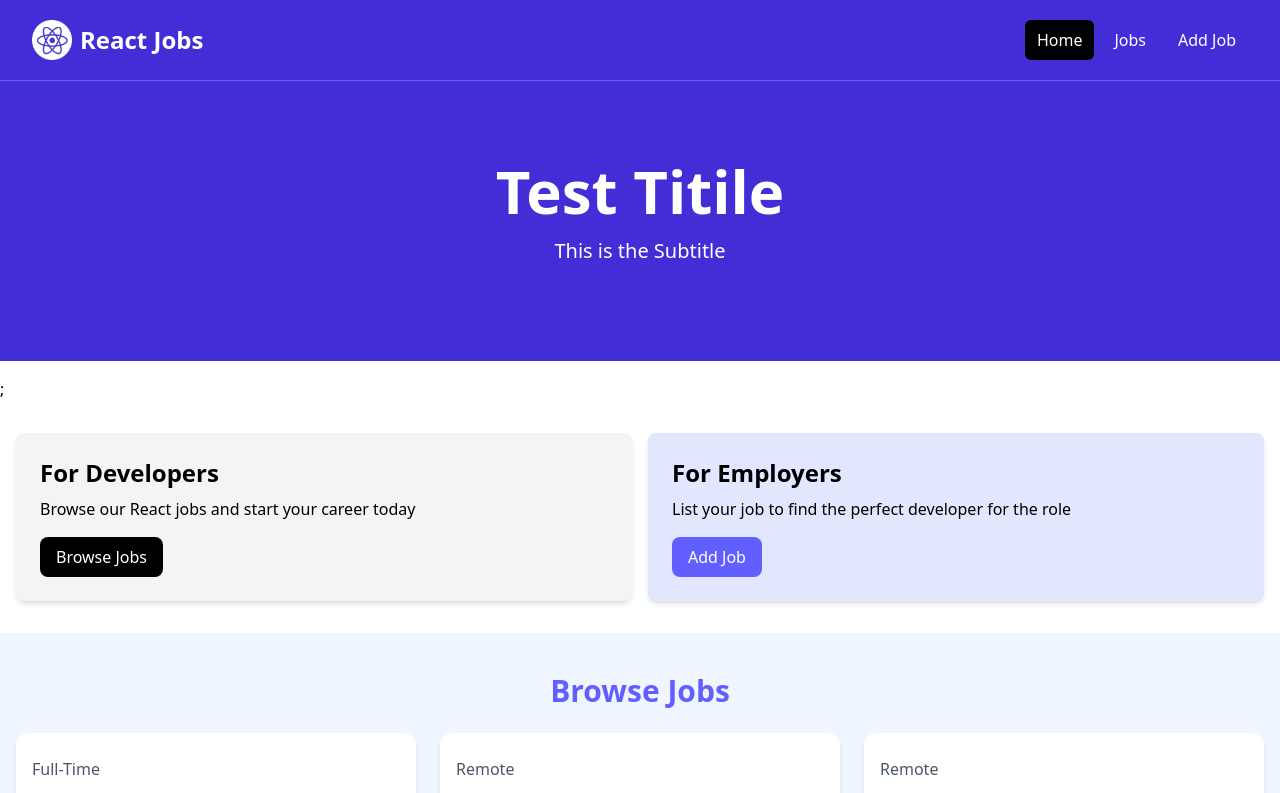
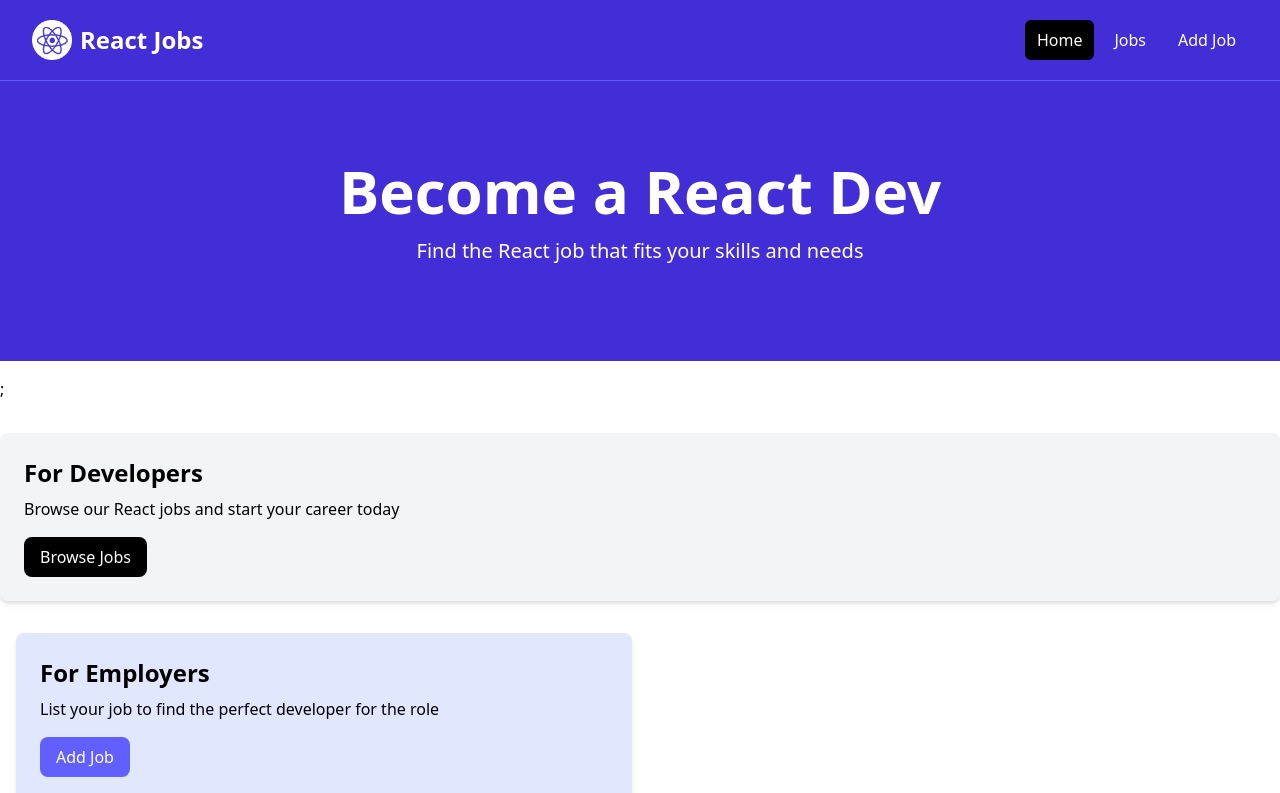
Before and after one commit to ranahusain/react_jsx, a React (Vite) app: page / in a window 1280 px wide. Shown: the top 793 px of the page. Built offline with nearby package versions, Linux system fonts and the light colour scheme; the HTML template or start-up script is replaced by a standard one.

Commit message:
all files commit components homecards card

```diff
--- a/src/App.jsx
+++ b/src/App.jsx
@@ -1,41 +1,13 @@
 import Navbar from "./components/Navbar";
 import Hero from "./components/Hero";
+import HomeCards from "./components/HomeCards";
 const App = () => {
   return (
     <>
       <Navbar />
-      <Hero title="Test Titile" subtitle="This is the Subtitle" />
-      {/* <!-- Developers and Employers --> */}
-      <section className="py-4">
-        <div className="container-xl lg:container m-auto">
-          <div className="grid grid-cols-1 md:grid-cols-2 gap-4 p-4 rounded-lg">
-            <div className="bg-gray-100 p-6 rounded-lg shadow-md">
-              <h2 className="text-2xl font-bold">For Developers</h2>
-              <p className="mt-2 mb-4">
-                Browse our React jobs and start your career today
-              </p>
-              <a
-                href="/jobs.html"
-                className="inline-block bg-black text-white rounded-lg px-4 py-2 hover:bg-gray-700"
-              >
-                Browse Jobs
-              </a>
-            </div>
-            <div className="bg-indigo-100 p-6 rounded-lg shadow-md">
-              <h2 className="text-2xl font-bold">For Employers</h2>
-              <p className="mt-2 mb-4">
-                List your job to find the perfect developer for the role
-              </p>
-              <a
-                href="/add-job.html"
-                className="inline-block bg-indigo-500 text-white rounded-lg px-4 py-2 hover:bg-indigo-600"
-              >
-                Add Job
-              </a>
-            </div>
-          </div>
-        </div>
-      </section>
+      {/* <Hero title="Test Titile" subtitle="This is the Subtitle" /> */}
+      <Hero />
+      <HomeCards />
 
       {/* <!-- Browse Jobs --> */}
       <section className="bg-blue-50 px-4 py-10">
--- /dev/null
+++ b/src/components/Card.jsx
@@ -0,0 +1,22 @@
+const Card = () => {
+  return (
+    <section className="py-4">
+      <div className="container-xl lg:container m-auto">
+        <div className="bg-gray-100 p-6 rounded-lg shadow-md">
+          <h2 className="text-2xl font-bold">For Developers</h2>
+          <p className="mt-2 mb-4">
+            Browse our React jobs and start your career today
+          </p>
+          <a
+            href="/jobs.html"
+            className="inline-block bg-black text-white rounded-lg px-4 py-2 hover:bg-gray-700"
+          >
+            Browse Jobs
+          </a>
+        </div>
+      </div>
+    </section>
+  );
+};
+
+export default Card;
--- a/src/components/Hero.jsx
+++ b/src/components/Hero.jsx
@@ -1,6 +1,28 @@
 //the above is use of the default objects  (Props)
 //below is the use of objects by destructuring (Desturcturing Props)
 //below is the use of default of properties of objects (Default Prop)
+
+//default
+const Hero = () => {
+  return (
+    <>
+      <section className="bg-indigo-700 py-20 mb-4">
+        <div className="max-w-7xl mx-auto px-4 sm:px-6 lg:px-8 flex flex-col items-center">
+          <div className="text-center">
+            <h1 className="text-4xl font-extrabold text-white sm:text-5xl md:text-6xl">
+              Become a React Dev
+            </h1>
+            <p className="my-4 text-xl text-white">
+              Find the React job that fits your skills and needs
+            </p>
+          </div>
+        </div>
+      </section>
+      ;
+    </>
+  );
+};
+export default Hero;
 
 // const Hero = (props) => {
 //   return (
@@ -51,25 +73,25 @@
 
 //here is the default props when we give them a default values only used when there is nothing
 
-const Hero = ({ title = "Default title", subtitle = "Default Subtitle" }) => {
-  return (
-    <>
-      <section className="bg-indigo-700 py-20 mb-4">
-        <div className="max-w-7xl mx-auto px-4 sm:px-6 lg:px-8 flex flex-col items-center">
-          <div className="text-center">
-            <h1 className="text-4xl font-extrabold text-white sm:text-5xl md:text-6xl">
-              {/* Become a React Dev */}
-              {title}
-            </h1>
-            <p className="my-4 text-xl text-white">
-              {/* Find the React job that fits your skills and needs */}
-              {subtitle}
-            </p>
-          </div>
-        </div>
-      </section>
-      ;
-    </>
-  );
-};
-export default Hero;
+// const Hero = ({ title = "Default title", subtitle = "Default Subtitle" }) => {
+//   return (
+//     <>
+//       <section className="bg-indigo-700 py-20 mb-4">
+//         <div className="max-w-7xl mx-auto px-4 sm:px-6 lg:px-8 flex flex-col items-center">
+//           <div className="text-center">
+//             <h1 className="text-4xl font-extrabold text-white sm:text-5xl md:text-6xl">
+//               {/* Become a React Dev */}
+//               {title}
+//             </h1>
+//             <p className="my-4 text-xl text-white">
+//               {/* Find the React job that fits your skills and needs */}
+//               {subtitle}
+//             </p>
+//           </div>
+//         </div>
+//       </section>
+//       ;
+//     </>
+//   );
+// };
+// export default Hero;
--- /dev/null
+++ b/src/components/HomeCards.jsx
@@ -0,0 +1,26 @@
+import Card from "./Card";
+const HomeCards = () => {
+  return (
+    <section className="py-4">
+      <div className="container-xl lg:container m-auto">
+        <Card />
+        <div className="grid grid-cols-1 md:grid-cols-2 gap-4 p-4 rounded-lg">
+          <div className="bg-indigo-100 p-6 rounded-lg shadow-md">
+            <h2 className="text-2xl font-bold">For Employers</h2>
+            <p className="mt-2 mb-4">
+              List your job to find the perfect developer for the role
+            </p>
+            <a
+              href="/add-job.html"
+              className="inline-block bg-indigo-500 text-white rounded-lg px-4 py-2 hover:bg-indigo-600"
+            >
+              Add Job
+            </a>
+          </div>
+        </div>
+      </div>
+    </section>
+  );
+};
+
+export default HomeCards;
```
